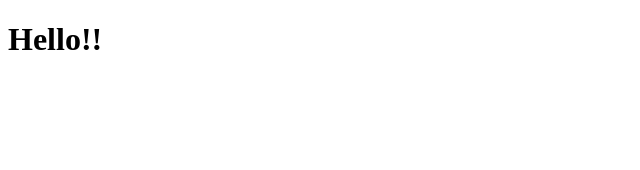
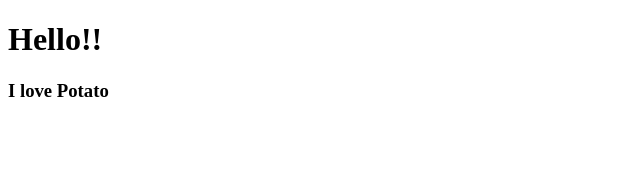
Before and after one commit to drow724/ReactJS, a React (Create React App) app in the folder movie_app_2019/: page / in a window 1280 px wide. Shown: the top 170 px of the page, without its empty margins (0-640 px from the left). Built offline with nearby package versions, Linux system fonts and the light colour scheme.

Commit message:
Creating your first React Component

```diff
--- a/movie_app_2019/src/App.js
+++ b/movie_app_2019/src/App.js
@@ -1,9 +1,11 @@
 import React from "react";
+import Potato from "./Potato";
 
 function App() {
   return (
     <div>
       <h1>Hello!! </h1>
+      <Potato />
     </div>
   );
 }
--- /dev/null
+++ b/movie_app_2019/src/Potato.js
@@ -0,0 +1,9 @@
+import React from "react";
+
+function Potato() {
+    return (
+        <h3>I love Potato</h3>
+    )
+}
+
+export default Potato;
```
